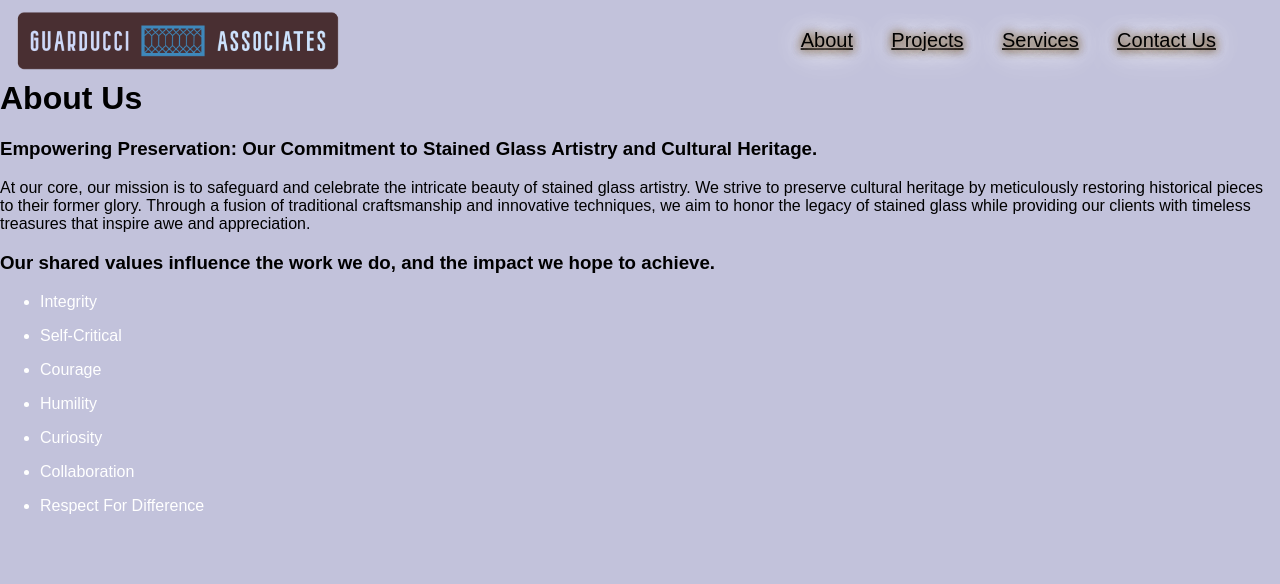
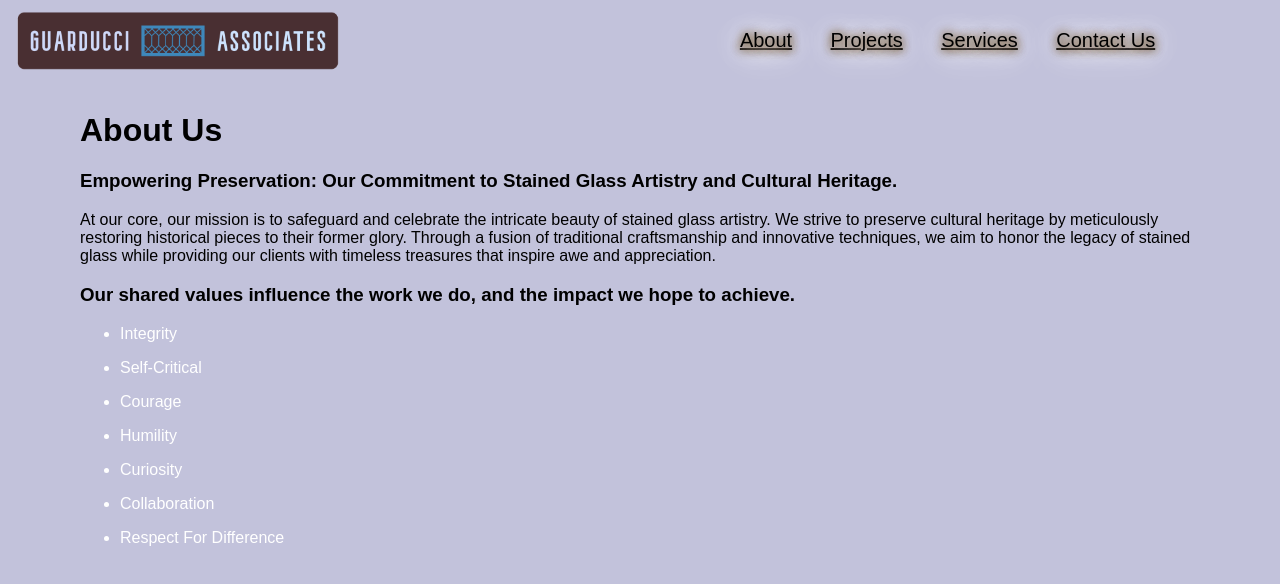
Before and after one commit to dericholas/guarducci-associates, a Next.js app: page /about in a window 1280 px wide. Shown: the top 584 px of the page. Built offline with nearby package versions, Linux system fonts and the light colour scheme.

Commit message:
body styling changes

```diff
--- a/app/about/page.js
+++ b/app/about/page.js
@@ -50,7 +50,7 @@ const About = () => {
     )
   })
     return (
-      <div className="about-page">
+      <div className="about">
         <h1>About Us</h1>
         <div className="about-bio">
           <h3>
--- a/app/contact/page.js
+++ b/app/contact/page.js
@@ -2,7 +2,7 @@ import ContactForm from "./ContactForm"
 
 const Contact = () => {
     return (
-        <div>
+        <div className="contact">
         <h1>Contact info here</h1>
             <ContactForm/>
         </div>
--- a/app/globals.scss
+++ b/app/globals.scss
@@ -1,6 +1,6 @@
 body {
   margin: 0;
-  padding: 0;
+  padding: 7rem 5rem 5rem;
   font-family: Century Gothic, CenturyGothic, AppleGothic, sans-serif;
   background-color: rgb(194, 194, 219);
   max-width: 100vw;
@@ -11,9 +11,13 @@ body {
   display: flex;
   justify-content: space-between;
   align-items: center;
-  width: 100vw;
+  width: 95vw;
   position: fixed;
   height: 5rem;
+  top: 0;
+  left: 0;
+  right: 0;
+  z-index: 999;
   &__logo {
     user-select: none;
     height: 4rem;
@@ -43,13 +47,6 @@ body {
   }
   .mobile {
     display: none;
-  }
-}
-.about-page {
-  margin: auto;
-  padding-top: 5rem;
-  h1 {
-    margin-top: auto;
   }
 }
 .home-main {
@@ -88,6 +85,20 @@ body {
       border-color: white;
       // border-radius: 5rem;
     }
+  }
+}
+.about {
+  margin: auto;
+  // padding-top: 5rem;
+  h1 {
+    margin-top: auto;
+  }
+}
+.services {
+  margin: auto;
+  // padding-top: 5rem;
+  h1 {
+    margin-top: auto;
   }
 }
 .projects-gallery {
```
